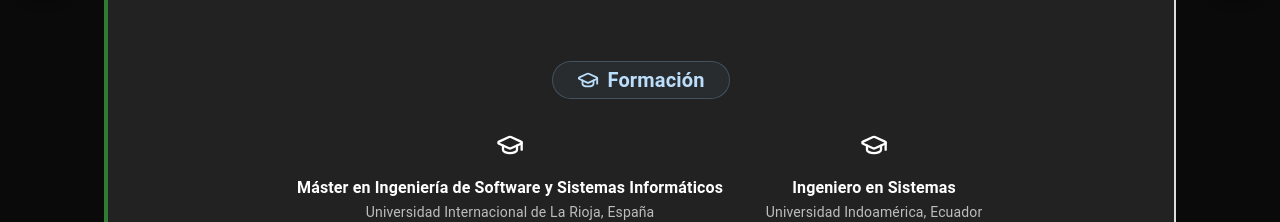
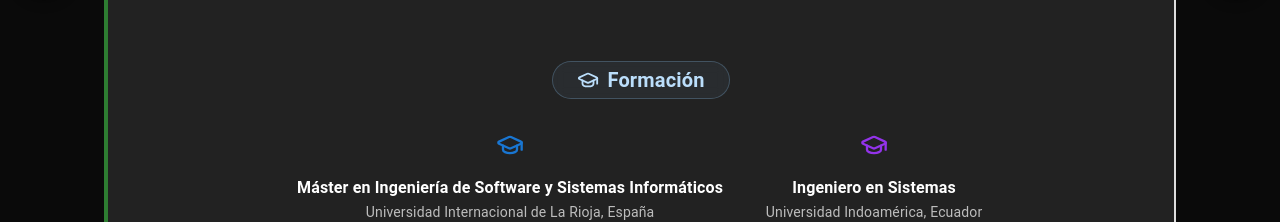
Before and after one commit to Patogol35/jorgito, a React (Vite) app: page / in a window 1280 px wide. Shown: the part 786-1008 px from the top of the page. Built offline with nearby package versions, Linux system fonts and the light colour scheme.

Commit message:
Update About.jsx

```diff
--- a/src/components/About.jsx
+++ b/src/components/About.jsx
@@ -11,8 +11,11 @@ export default function About({ t }) {
   const secondary = theme.palette.text.secondary;
   const subtitleStyle = { fontWeight: "bold", mt: 1 };
 
-  /* 🔥 usamos datos de i18n pero SIN tocar estructura */
+  /* 🔥 textos desde i18n */
   const estudios = t.about.studies;
+
+  /* 🔥 COLORES ORIGINALES (NO SE TOCAN) */
+  const iconColors = ["#1976d2", "#9333ea"];
 
   return (
     <Box
@@ -70,7 +73,8 @@ export default function About({ t }) {
               viewport={{ once: false }}
             >
               <Box sx={{ textAlign: "center", px: 1 }}>
-                <GraduationCap size={28} color={est.iconColor} />
+                {/* 🔥 AQUÍ ESTÁ EL FIX */}
+                <GraduationCap size={28} color={iconColors[i]} />
 
                 <Typography variant="subtitle1" sx={subtitleStyle}>
                   {est.titulo}
@@ -90,4 +94,4 @@ export default function About({ t }) {
       </Grid>
     </Box>
   );
-              }
+}
```
